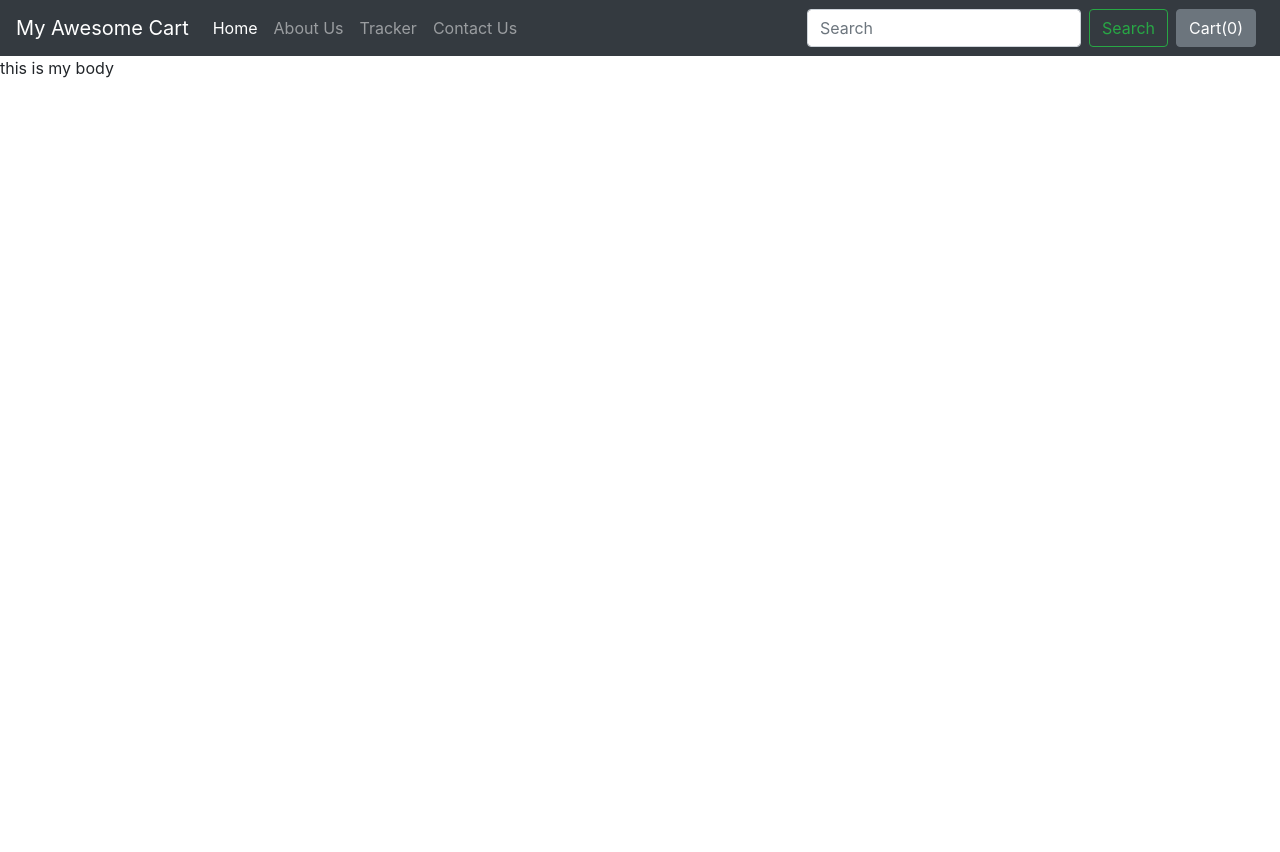
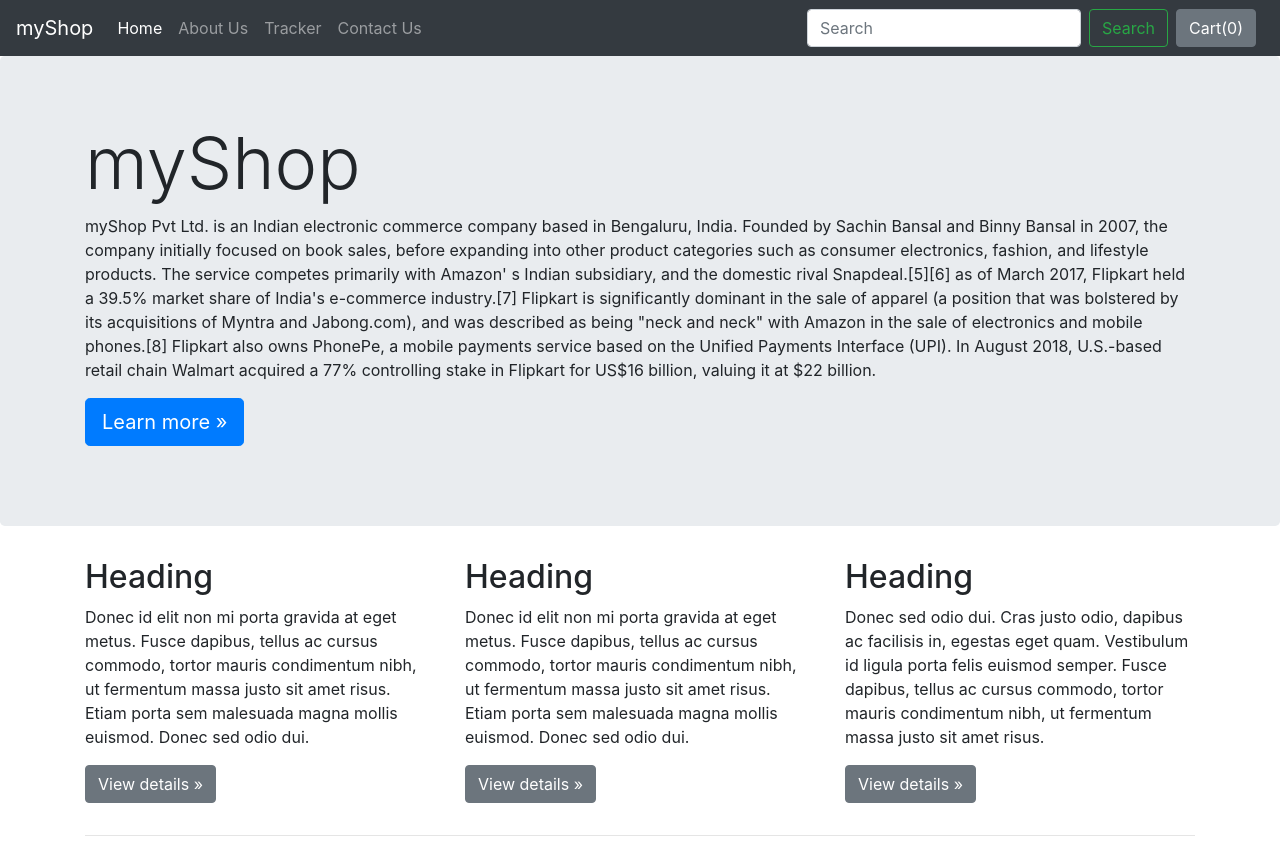
Before and after one commit to GK-SVG/myCart, a Django app: page /shop/about/ in a window 1280 px wide. Before the commit the page ends 78 px from the top, so only its background shows below. Run offline with Django 3.2, Linux system fonts and the light colour scheme; some libraries are stand-ins or nearby versions.

Commit message:
abuotpage & prductview added

```diff
--- a/shop/templates/shop/about.html
+++ b/shop/templates/shop/about.html
@@ -1,3 +1,48 @@
 {% extends 'shop/basic.html' %}
-{% block title %}title of about {% endblock %}
-{% block body %}this is my body{% endblock %}
+{% block title %}About {% endblock %}
+{% block body %}
+<main role="main">
+
+    <!-- Main jumbotron for a primary marketing message or call to action -->
+    <div class="jumbotron">
+      <div class="container">
+        <h1 class="display-3">myShop</h1>
+        <p>myShop Pvt Ltd. is an Indian electronic commerce company based in Bengaluru, India. Founded by Sachin Bansal and Binny Bansal in 2007, the company initially focused on book sales, before expanding into other product categories such as consumer electronics, fashion, and lifestyle products.
+
+  The service competes primarily with Amazon' s Indian subsidiary, and the domestic rival Snapdeal.[5][6] as of March 2017, Flipkart held a 39.5% market share of India's e-commerce industry.[7] Flipkart is significantly dominant in the sale of apparel (a position that was bolstered by its acquisitions of Myntra and Jabong.com), and was described as being "neck and neck" with Amazon in the sale of electronics and mobile phones.[8] Flipkart also owns PhonePe, a mobile payments service based on the Unified Payments Interface (UPI).
+
+  In August 2018, U.S.-based retail chain Walmart acquired a 77% controlling stake in Flipkart for US$16 billion, valuing it at $22 billion.</p>
+        <p><a class="btn btn-primary btn-lg" href="#" role="button">Learn more »</a></p>
+      </div>
+    </div>
+
+    <div class="container">
+      <!-- Example row of columns -->
+      <div class="row">
+        <div class="col-md-4">
+          <h2>Heading</h2>
+          <p>Donec id elit non mi porta gravida at eget metus. Fusce dapibus, tellus ac cursus commodo, tortor mauris condimentum nibh, ut fermentum massa justo sit amet risus. Etiam porta sem malesuada magna mollis euismod. Donec sed odio dui. </p>
+          <p><a class="btn btn-secondary" href="#" role="button">View details »</a></p>
+        </div>
+        <div class="col-md-4">
+          <h2>Heading</h2>
+          <p>Donec id elit non mi porta gravida at eget metus. Fusce dapibus, tellus ac cursus commodo, tortor mauris condimentum nibh, ut fermentum massa justo sit amet risus. Etiam porta sem malesuada magna mollis euismod. Donec sed odio dui. </p>
+          <p><a class="btn btn-secondary" href="#" role="button">View details »</a></p>
+        </div>
+        <div class="col-md-4">
+          <h2>Heading</h2>
+          <p>Donec sed odio dui. Cras justo odio, dapibus ac facilisis in, egestas eget quam. Vestibulum id ligula porta felis euismod semper. Fusce dapibus, tellus ac cursus commodo, tortor mauris condimentum nibh, ut fermentum massa justo sit amet risus.</p>
+          <p><a class="btn btn-secondary" href="#" role="button">View details »</a></p>
+        </div>
+      </div>
+
+      <hr>
+
+    </div> <!-- /container -->
+
+  </main>
+
+
+
+
+{% endblock %}
--- a/shop/templates/shop/basic.html
+++ b/shop/templates/shop/basic.html
@@ -16,7 +16,7 @@
   <body>
 
     <nav class="navbar navbar-expand-lg navbar-dark bg-dark">
-  <a class="navbar-brand" href="/shop">My Awesome Cart</a>
+  <a class="navbar-brand" href="/shop">myShop</a>
   <button class="navbar-toggler" type="button" data-toggle="collapse" data-target="#navbarSupportedContent" aria-controls="navbarSupportedContent" aria-expanded="false" aria-label="Toggle navigation">
     <span class="navbar-toggler-icon"></span>
   </button>
@@ -59,6 +59,37 @@
     <script src="https://code.jquery.com/jquery-3.3.1.slim.min.js" integrity="sha384-q8i/X+965DzO0rT7abK41JStQIAqVgRVzpbzo5smXKp4YfRvH+8abtTE1Pi6jizo" crossorigin="anonymous"></script>
     <script src="https://cdnjs.cloudflare.com/ajax/libs/popper.js/1.14.6/umd/popper.min.js" integrity="sha384-wHAiFfRlMFy6i5SRaxvfOCifBUQy1xHdJ/yoi7FRNXMRBu5WHdZYu1hA6ZOblgut" crossorigin="anonymous"></script>
     <script src="https://stackpath.bootstrapcdn.com/bootstrap/4.2.1/js/bootstrap.min.js" integrity="sha384-B0UglyR+jN6CkvvICOB2joaf5I4l3gm9GU6Hc1og6Ls7i6U/mkkaduKaBhlAXv9k" crossorigin="anonymous"></script>
-    {% block js %} {% endblock %}
+    {% block js %}
+    <script>
+      // logic for Adding products in cart
+      console.log('working');
+  if(localStorage.getItem('cart') == null){
+  var cart = {};
+  }
+  else
+  {
+  cart = JSON.parse(localStorage.getItem('cart'));
+  document.getElementById('cart').innerHTML = Object.keys(cart).length;
+  }
+  $('.cart').click(function(){
+  console.log('clicked');
+  var idstr = this.id.toString();
+  console.log(idstr);
+  if (cart[idstr] !=undefined){
+  cart[idstr] = cart[idstr] + 1;
+  }
+  else
+  {
+  cart[idstr] = 1;
+  }
+  console.log(cart);
+  localStorage.setItem('cart', JSON.stringify(cart));
+  document.getElementById('cart').innerHTML = Object.keys(cart).length;
+  });
+                //cart popover js code
+  $('#popcart').popover();
+  document.getElementById("popcart").setAttribute('data-content', '<h5>Cart for your items in my shopping cart</h5>');
+    </script>
+    {% endblock %}
   </body>
 </html>
--- a/shop/urls.py
+++ b/shop/urls.py
@@ -22,7 +22,7 @@
 
     path("", views.index, name="ShopHome"),
     path("about/", views.about, name="AboutUs"),
-    path("prodView/", views.prodView, name="ProdView"),
+    path("products/<int:myid>", views.prodView, name="ProductView"),
     path("tracker/", views.tracker, name="Tracker"),
     path("checkout/", views.checkout, name="Checkout"),
     path("contact/", views.contact, name="ContactUs"),
--- a/shop/views.py
+++ b/shop/views.py
@@ -33,5 +33,6 @@
 def checkout(request):
     return render(request, 'shop/checkout.html/')
 
-def prodView(request):
-    return render(request, 'shop/prodView.html')
+def prodView(request,myid):
+    product = Product.objects.filter(id=myid)
+    return render(request, 'shop/prodView.html', {'product':product[0]})
```
Also changed, not shown: shop/templates/shop/index.html (+2 -29 lines), shop/templates/shop/prodView.html (+28 -1 lines), shop/templates/shop/checkout.html (line endings or trailing spaces).
